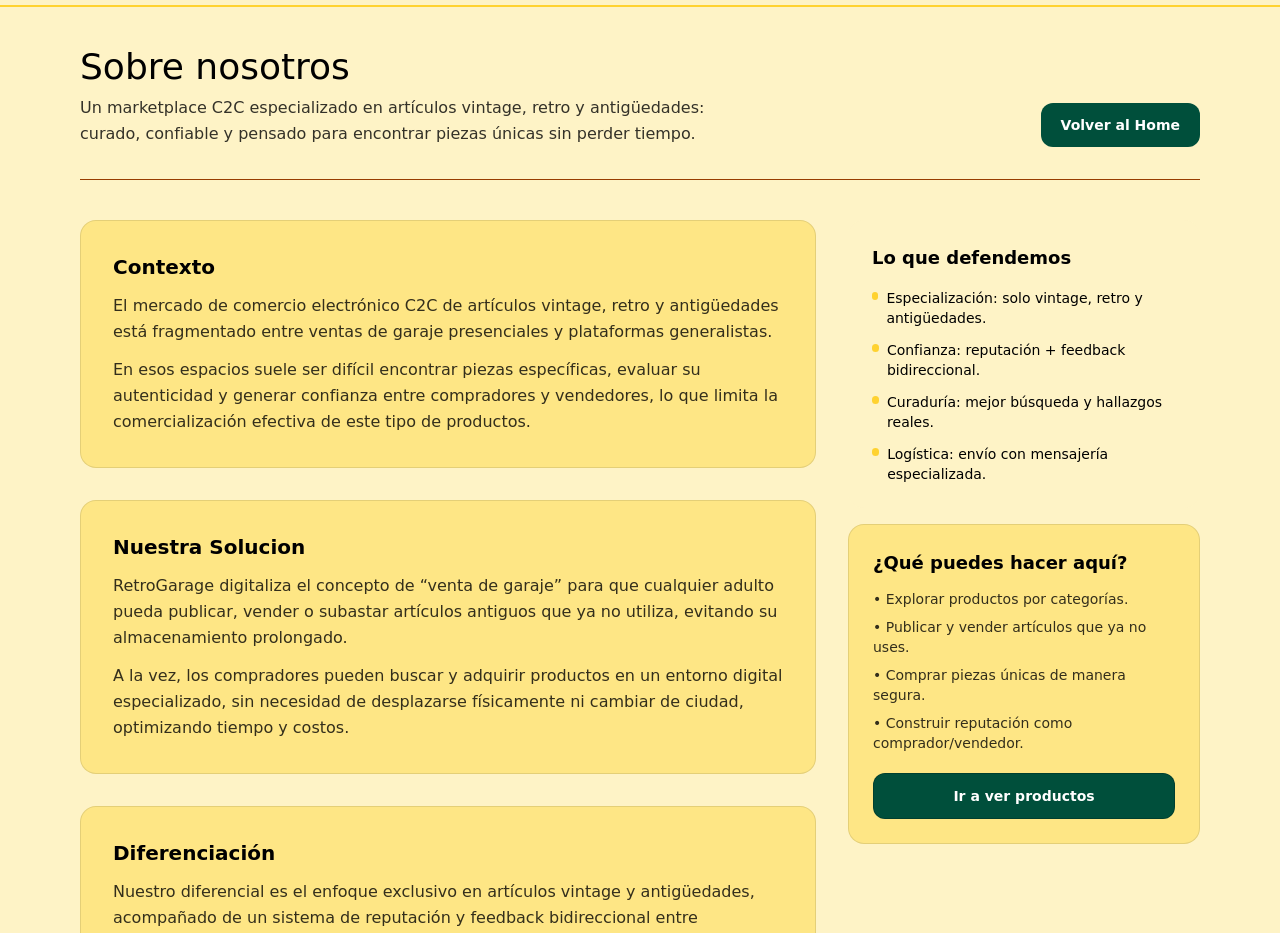
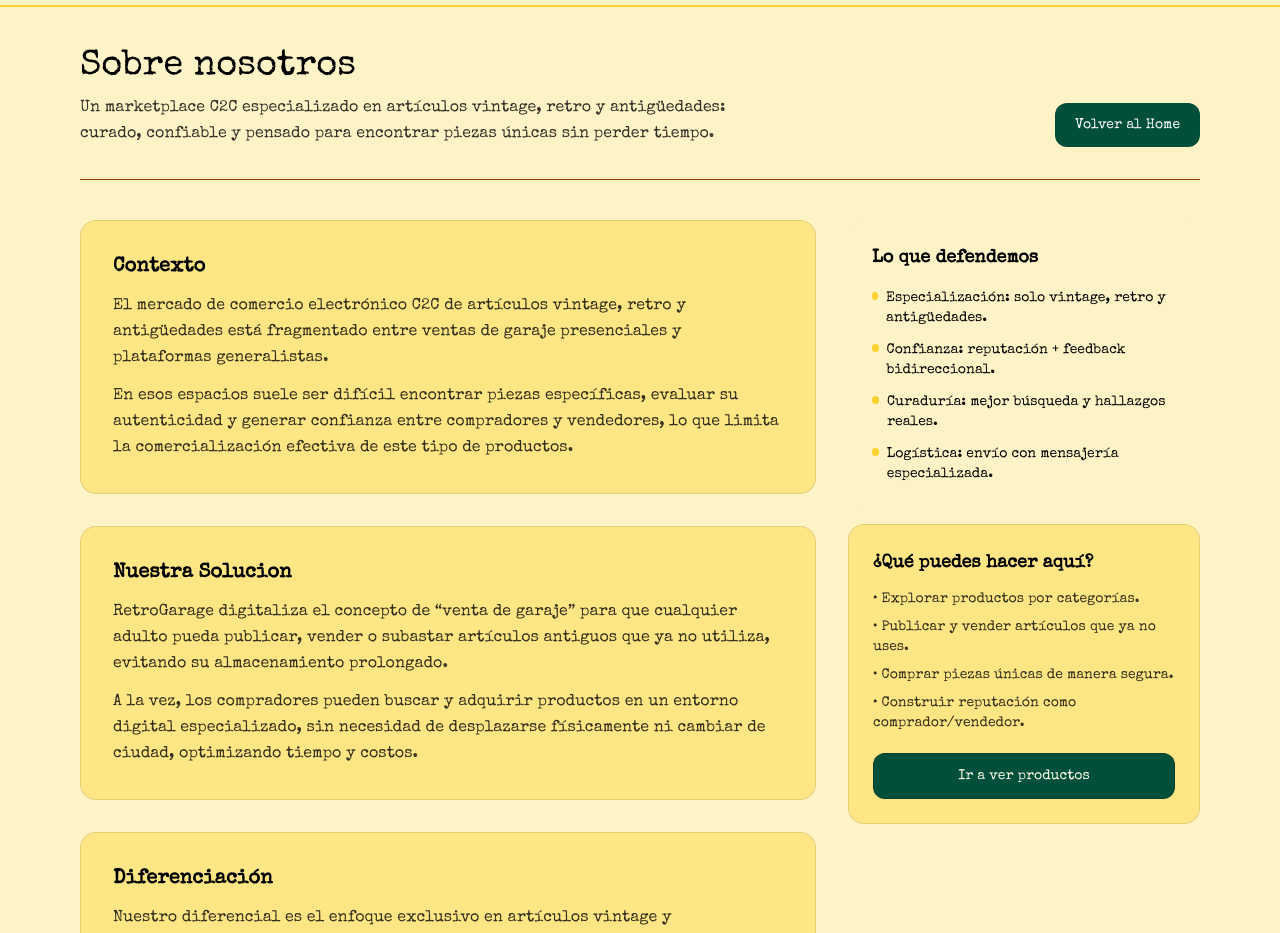
Before and after one commit to retrogaragepf/front, a Next.js app: page /aboutus in a window 1280 px wide. Shown: the part 59-992 px from the top of the page. Built offline with nearby package versions, Linux system fonts and the light colour scheme; no server answers.

Commit message:
Product Page

```diff
--- a/src/app/aboutus/page.tsx
+++ b/src/app/aboutus/page.tsx
@@ -7,10 +7,10 @@
       <main className="max-w-6xl mx-auto px-4 py-10">
         <header className="flex flex-col gap-3 sm:flex-row sm:items-end sm:justify-between">
           <div>
-            <h1 className="text-3xl sm:text-4xl font-handwritten text-black">
+            <h1 className="text-3xl sm:text-4xl font-typewriter text-black">
               Sobre nosotros
             </h1>
-            <p className="mt-2 max-w-2xl leading-relaxed font-handwritten text-black/80">
+            <p className="mt-2 max-w-2xl leading-relaxed font-typewriter text-black/80">
               Un marketplace C2C especializado en artículos vintage, retro y
               antigüedades: curado, confiable y pensado para encontrar piezas
               únicas sin perder tiempo.
@@ -19,7 +19,7 @@
 
           <Link
             href="/"
-            className="bg-emerald-900 font-handwritten inline-flex items-center justify-center rounded-xl  px-5 py-3 text-white text-sm font-semibold  hover:bg-amber-800"
+            className="bg-emerald-900 font-typewriter inline-flex items-center justify-center rounded-xl  px-5 py-3 text-white text-sm hover:bg-amber-800"
           >
             Volver al Home
           </Link>
@@ -30,15 +30,15 @@
         <section className="mt-10 grid grid-cols-1 lg:grid-cols-3 gap-8">
           <div className="lg:col-span-2 space-y-8">
             <article className="rounded-2xl border border-black/10 bg-amber-200 backdrop-blur p-6 sm:p-8">
-              <h2 className="font-handwritten text-xl font-bold text-black">
+              <h2 className="font-typewriter text-xl font-bold text-black">
                 Contexto
               </h2>
-              <p className="font-handwritten mt-3 leading-relaxed text-black/80">
+              <p className="font-typewriter mt-3 leading-relaxed text-black/80">
                 El mercado de comercio electrónico C2C de artículos vintage,
                 retro y antigüedades está fragmentado entre ventas de garaje
                 presenciales y plataformas generalistas.
               </p>
-              <p className="font-handwritten mt-3 leading-relaxed text-black/80">
+              <p className="font-typewriter mt-3 leading-relaxed text-black/80">
                 En esos espacios suele ser difícil encontrar piezas específicas,
                 evaluar su autenticidad y generar confianza entre compradores y
                 vendedores, lo que limita la comercialización efectiva de este
@@ -47,16 +47,16 @@
             </article>
 
             <article className="rounded-2xl border border-black/10 bg-amber-200 backdrop-blur p-6 sm:p-8">
-              <h2 className="font-handwritten text-xl font-bold text-black">
+              <h2 className="font-typewriter text-xl font-bold text-black">
                 Nuestra Solucion
               </h2>
-              <p className=" font-handwritten mt-3 leading-relaxed text-black/80">
+              <p className="font-typewriter mt-3 leading-relaxed text-black/80">
                 RetroGarage digitaliza el concepto de “venta de garaje” para que
                 cualquier adulto pueda publicar, vender o subastar artículos
                 antiguos que ya no utiliza, evitando su almacenamiento
                 prolongado.
               </p>
-              <p className="font-handwritten mt-3 leading-relaxed text-black/80">
+              <p className="font-typewriter mt-3 leading-relaxed text-black/80">
                 A la vez, los compradores pueden buscar y adquirir productos en
                 un entorno digital especializado, sin necesidad de desplazarse
                 físicamente ni cambiar de ciudad, optimizando tiempo y costos.
@@ -64,16 +64,16 @@
             </article>
 
             <article className="rounded-2xl border border-black/10 bg-amber-200 backdrop-blur p-6 sm:p-8">
-              <h2 className="text-xl font-bold text-black font-handwritten">
+              <h2 className="text-xl font-bold text-black font-typewriter">
                 Diferenciación
               </h2>
-              <p className="font-handwritten mt-3 leading-relaxed text-black/80">
+              <p className="font-typewriter mt-3 leading-relaxed text-black/80">
                 Nuestro diferencial es el enfoque exclusivo en artículos vintage
                 y antigüedades, acompañado de un sistema de reputación y
                 feedback bidireccional entre compradores y vendedores, para
                 fomentar una comunidad confiable.
               </p>
-              <p className="font-handwritten mt-3 leading-relaxed text-black/80">
+              <p className="font-typewriter mt-3 leading-relaxed text-black/80">
                 Además, incorporamos criterios de publicación basados en
                 productos legalmente permitidos y un flujo de envío con
                 mensajería especializada, diferenciándonos de marketplaces
@@ -85,34 +85,34 @@
 
           <aside className="lg:col-span-1 space-y-4">
             <div className="rounded-2xl bg-amber-100 text-black p-6">
-              <h3 className="text-lg font-bold font-handwritten">
+              <h3 className="text-lg font-bold font-typewriter">
                 Lo que defendemos
               </h3>
-              <ul className="mt-4 space-y-3 text-sm text-black font-handwritten">
+              <ul className="mt-4 space-y-3 text-sm text-black font-typewriter">
                 <li className="flex gap-2">
                   <span className="font-handwritten mt-1 h-2 w-2 rounded-full bg-amber-300" />
                   Especialización: solo vintage, retro y antigüedades.
                 </li>
                 <li className="flex gap-2">
-                  <span className=" font-handwritten mt-1 h-2 w-2 rounded-full bg-amber-300" />
+                  <span className=" font-typewriter mt-1 h-2 w-2 rounded-full bg-amber-300" />
                   Confianza: reputación + feedback bidireccional.
                 </li>
                 <li className="flex gap-2">
-                  <span className=" font-handwritten mt-1 h-2 w-2 rounded-full bg-amber-300" />
+                  <span className=" font-typewriter mt-1 h-2 w-2 rounded-full bg-amber-300" />
                   Curaduría: mejor búsqueda y hallazgos reales.
                 </li>
                 <li className="flex gap-2">
-                  <span className=" font-handwritten mt-1 h-2 w-2 rounded-full bg-amber-300" />
+                  <span className=" font-typewriter mt-1 h-2 w-2 rounded-full bg-amber-300" />
                   Logística: envío con mensajería especializada.
                 </li>
               </ul>
             </div>
 
             <div className="rounded-2xl border border-black/10 bg-amber-200 backdrop-blur p-6">
-              <h3 className="font-handwritten text-lg font-bold text-black">
+              <h3 className="font-typewriter text-lg font-bold text-black">
                 ¿Qué puedes hacer aquí?
               </h3>
-              <ul className=" font-handwritten mt-3 space-y-2 text-sm text-black/80">
+              <ul className="font-typewriter mt-3 space-y-2 text-sm text-black/80">
                 <li>• Explorar productos por categorías.</li>
                 <li>• Publicar y vender artículos que ya no uses.</li>
                 <li>• Comprar piezas únicas de manera segura.</li>
@@ -121,7 +121,7 @@
 
               <Link
                 href="/product"
-                className="font-handwritten mt-5 inline-flex w-full items-center justify-center rounded-xl border border-black/20 bg-emerald-900 px-5 py-3 text-sm font-semibold text-white hover:bg-amber-800 "
+                className="font-typewriter mt-5 inline-flex w-full items-center justify-center rounded-xl border border-black/20 bg-emerald-900 px-5 py-3 text-sm  text-amber-50 hover:bg-amber-800 "
               >
                 Ir a ver productos
               </Link>
@@ -129,7 +129,7 @@
           </aside>
         </section>
 
-        <footer className="font-handwritten mt-12 rounded-2xl border border-black/10 bg-amber-200 p-6 text-sm text-black/70">
+        <footer className="font-typewriter mt-12 rounded-2xl border border-black/10 bg-amber-200 p-6 text-sm text-black/70">
           <p>RetroGarage — donde lo retro encuentra un nuevo hogar. </p>
         </footer>
       </main>
--- /dev/null
+++ b/src/app/admin/layout.tsx
@@ -0,0 +1,9 @@
+import RequireAdmin from "@/src/components/auth/RequireAdmin";
+
+export default function AdminLayout({
+  children,
+}: {
+  children: React.ReactNode;
+}) {
+  return <RequireAdmin>{children}</RequireAdmin>;
+}
--- /dev/null
+++ b/src/app/createProduct/layout.tsx
@@ -0,0 +1,9 @@
+import RequireAuth from "@/src/components/auth/RequireAuth";
+
+export default function CreateProductLayout({
+  children,
+}: {
+  children: React.ReactNode;
+}) {
+  return <RequireAuth>{children}</RequireAuth>;
+}
--- /dev/null
+++ b/src/app/dashboard/layout.tsx
@@ -0,0 +1,9 @@
+import RequireAuth from "@/src/components/auth/RequireAuth";
+
+export default function DashboardLayout({
+  children,
+}: {
+  children: React.ReactNode;
+}) {
+  return <RequireAuth>{children}</RequireAuth>;
+}
--- a/src/app/globals.css
+++ b/src/app/globals.css
@@ -4,19 +4,23 @@
   --font-sans: "Segoe UI", "Helvetica Neue", Arial, sans-serif;
   --font-display: "Impact", "Arial Black", "Segoe UI", sans-serif;
   --font-handwritten: "Bradley Hand", "Segoe Print", "Comic Sans MS", cursive;
+  --font-typewriter: var(--font-special-elite);
 }
 
 @theme inline {
-  --color-azulapple: #0071e3;
-  --color-negroapple: #050505;
   --color-background: var(--background);
   --color-foreground: var(--foreground);
   --font-sans: var(--font-sans);
   --font-display: var(--font-display);
   --font-handwritten: var(--font-handwritten);
+  --font-typewriter: var(--font-typewriter);
 }
 
 .no-native-password-toggle::-ms-reveal,
 .no-native-password-toggle::-ms-clear {
   display: none;
 }
+
+.font-typewriter {
+  font-family: var(--font-typewriter);
+}
--- a/src/components/Card.tsx
+++ b/src/components/Card.tsx
@@ -154,7 +154,7 @@
       </div>
 
       <div className="mt-4 space-y-1">
-        <h4 className="font-extrabold text-lg group-hover:text-amber-800 transition-colors line-clamp-2">
+        <h4 className="font-extrabold text-lg group-hover:text-amber-800 transition-colors line-clamp-2 min-h-[3rem] leading-snug">
           {(product as any).title}
         </h4>
 
--- a/src/components/admin/ProductRequestsSection.tsx
+++ b/src/components/admin/ProductRequestsSection.tsx
@@ -146,7 +146,11 @@
               </p>
 
               <p className="font-extrabold text-zinc-800 mb-2">
-                ${product.price}
+                $
+                {Number(product.price ?? 0).toLocaleString("es-CO", {
+                  minimumFractionDigits: 0,
+                  maximumFractionDigits: 0,
+                })}
               </p>
 
               <p className="text-xs text-zinc-500 mb-4">
--- /dev/null
+++ b/src/components/auth/RequireAdmin.tsx
@@ -0,0 +1,39 @@
+"use client";
+
+import { useEffect } from "react";
+import { usePathname, useRouter } from "next/navigation";
+import { useAuth } from "@/src/context/AuthContext";
+import { getIsAdminFromToken } from "@/src/utils/jwt";
+
+export default function RequireAdmin({
+  children,
+}: {
+  children: React.ReactNode;
+}) {
+  const router = useRouter();
+  const pathname = usePathname();
+  const { dataUser, isLoadingUser } = useAuth();
+
+  const token = (dataUser as any)?.token ?? null;
+  const isLogged = !!token;
+
+  const isAdmin = getIsAdminFromToken(token);
+
+  useEffect(() => {
+    if (isLoadingUser) return;
+
+    if (!isLogged) {
+      router.replace(`/login?from=${encodeURIComponent(pathname)}`);
+      return;
+    }
+
+    if (!isAdmin) {
+      router.replace("/"); // o "/dashboard"
+    }
+  }, [isLoadingUser, isLogged, isAdmin, router, pathname]);
+
+  if (isLoadingUser) return null;
+  if (!isLogged || !isAdmin) return null;
+
+  return <>{children}</>;
+}
--- /dev/null
+++ b/src/components/auth/RequireAuth.tsx
@@ -0,0 +1,29 @@
+"use client";
+
+import { useEffect } from "react";
+import { usePathname, useRouter } from "next/navigation";
+import { useAuth } from "@/src/context/AuthContext";
+
+export default function RequireAuth({
+  children,
+}: {
+  children: React.ReactNode;
+}) {
+  const router = useRouter();
+  const pathname = usePathname();
+  const { dataUser, isLoadingUser } = useAuth();
+
+  const isLogged = !!(dataUser as any)?.token;
+
+  useEffect(() => {
+    if (isLoadingUser) return; // ✅ espera a que cargue auth
+    if (!isLogged) {
+      router.replace(`/login?from=${encodeURIComponent(pathname)}`);
+    }
+  }, [isLoadingUser, isLogged, router, pathname]);
+
+  if (isLoadingUser) return null;
+  if (!isLogged) return null;
+
+  return <>{children}</>;
+}
--- /dev/null
+++ b/tailwind.config.ts
@@ -0,0 +1,20 @@
+import type { Config } from "tailwindcss";
+
+const config: Config = {
+  content: [
+    "./src/app/**/*.{js,ts,jsx,tsx,mdx}",
+    "./src/pages/**/*.{js,ts,jsx,tsx,mdx}",
+    "./src/components/**/*.{js,ts,jsx,tsx,mdx}",
+    "./src/**/*.{js,ts,jsx,tsx,mdx}",
+  ],
+  theme: {
+    extend: {
+      fontFamily: {
+        typewriter: ["var(--font-special-elite)", "ui-monospace", "monospace"],
+      },
+    },
+  },
+  plugins: [],
+};
+
+export default config;
```
Also changed, not shown: src/app/layout.tsx (+10 -2 lines), src/app/page.tsx (+6 -6 lines).
